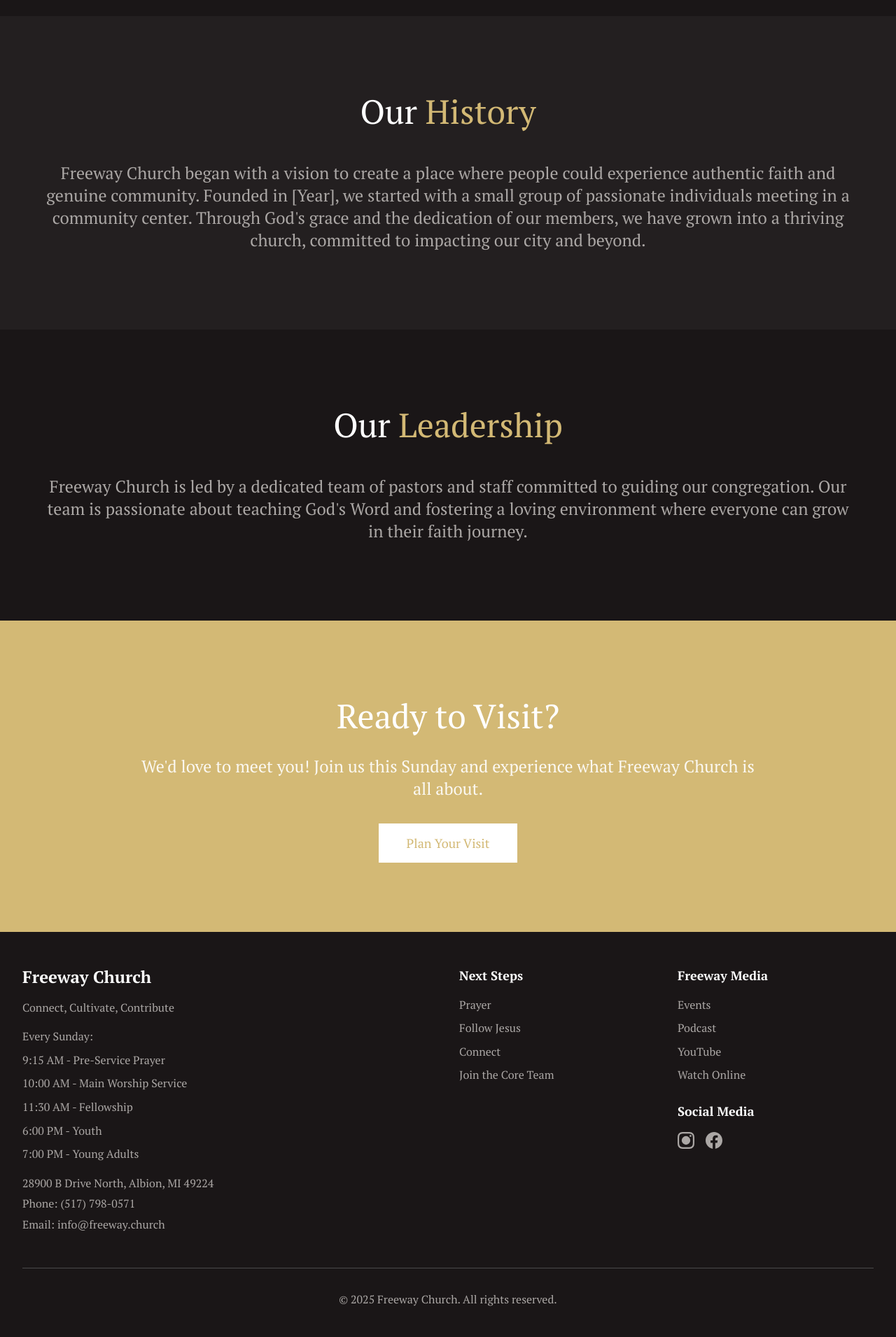
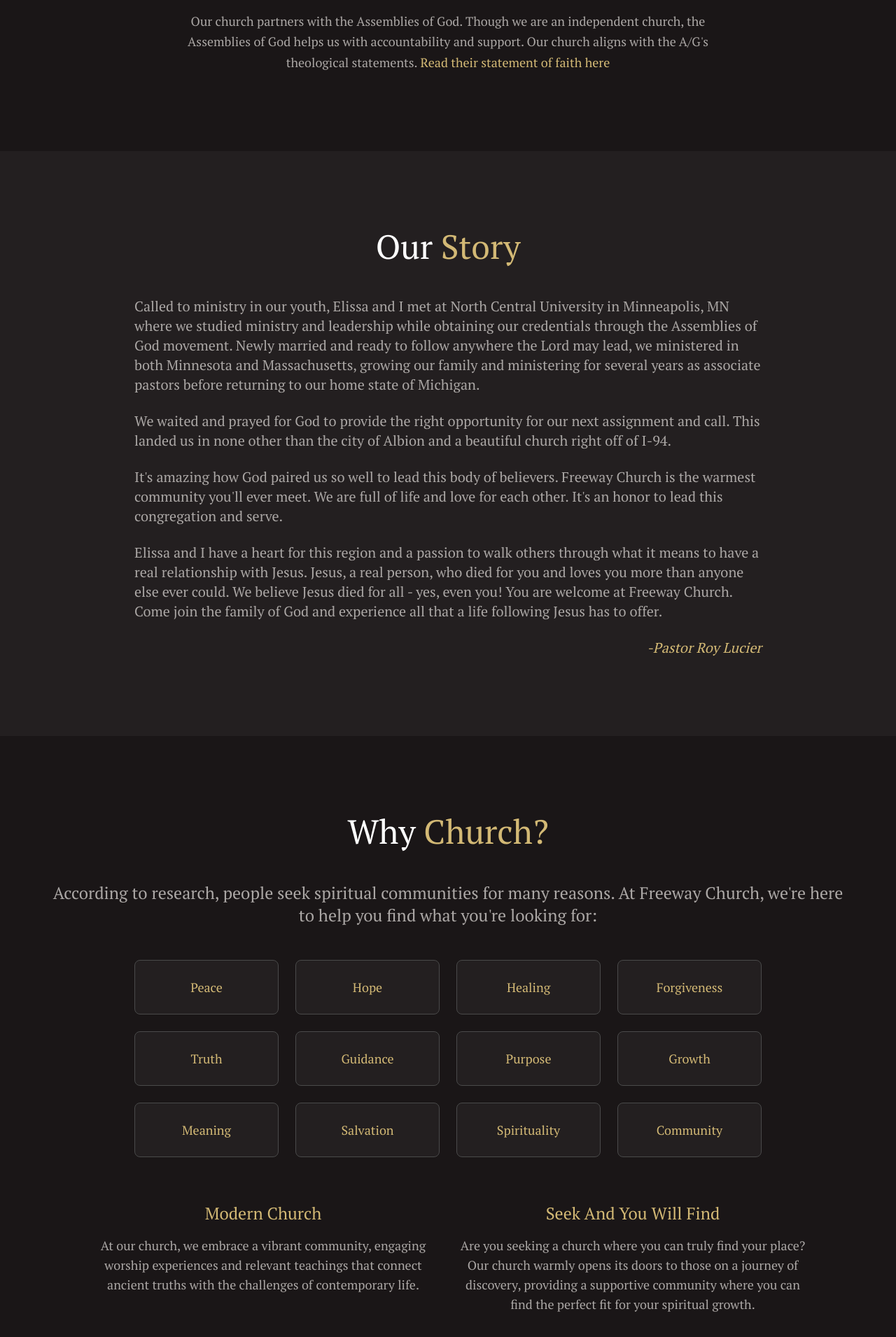
Before and after one commit to rmlucier/Freeway-Church-Website, a Next.js app: page /about in a window 1280 px wide. Shown: the part 1549-3460 px from the top of the page at 70% size. Built offline with nearby package versions, Linux system fonts and the light colour scheme.

Commit message:
Create comprehensive About page with church story, beliefs, and why church section

```diff
--- a/src/app/about/page.tsx
+++ b/src/app/about/page.tsx
@@ -68,42 +68,101 @@ export default function AboutPage() {
           <div className="section-container">
             <div className="max-w-6xl mx-auto text-center">
               <h2 className="text-4xl md:text-5xl font-normal mb-12">What We <span className="text-primary">Believe</span></h2>
+              <div className="space-y-6">
                 <p className="text-xl md:text-2xl text-neutral-light-gray font-light leading-relaxed">
                   We believe in one God, eternally existing in three persons: Father, Son (Jesus Christ),
                   and Holy Spirit. We believe the Bible is the inspired, infallible Word of God, providing
                   guidance for life and faith. We believe in salvation through faith in Jesus Christ, the
                   power of the Holy Spirit, and the importance of community and serving others.
                 </p>
+                <div className="pt-8 border-t border-neutral-dark-gray max-w-3xl mx-auto">
+                  <h3 className="text-2xl font-normal mb-4 text-primary">Our Theological Partnership</h3>
+                  <p className="text-lg text-neutral-light-gray font-light leading-relaxed">
+                    Our church partners with the Assemblies of God. Though we are an independent church,
+                    the Assemblies of God helps us with accountability and support. Our church aligns with
+                    the A/G&apos;s theological statements.
+                    <a href="https://ag.org/Beliefs/Statement-of-Fundamental-Truths"
+                       target="_blank"
+                       rel="noopener noreferrer"
+                       className="text-primary hover:text-primary-dark transition-colors ml-1">
+                      Read their statement of faith here
+                    </a>
+                  </p>
+                </div>
+              </div>
             </div>
           </div>
         </section>
 
-        {/* History Section */}
+        {/* Our Story Section */}
         <section className="py-20 md:py-28 bg-neutral-black text-white">
           <div className="section-container">
-            <div className="max-w-6xl mx-auto text-center">
-              <h2 className="text-4xl md:text-5xl font-normal mb-12">Our <span className="text-primary">History</span></h2>
-              <p className="text-xl md:text-2xl text-neutral-light-gray font-light leading-relaxed">
-                Freeway Church began with a vision to create a place where people could experience
-                authentic faith and genuine community. Founded in [Year], we started with a small
-                group of passionate individuals meeting in a community center. Through God&apos;s grace
-                and the dedication of our members, we have grown into a thriving church, committed
-                to impacting our city and beyond.
+            <div className="max-w-4xl mx-auto">
+              <h2 className="text-4xl md:text-5xl font-normal mb-12 text-center">Our <span className="text-primary">Story</span></h2>
+              <div className="space-y-6 text-lg md:text-xl text-neutral-light-gray font-light leading-relaxed">
+                <p>
+                  Called to ministry in our youth, Elissa and I met at North Central University in Minneapolis, MN
+                  where we studied ministry and leadership while obtaining our credentials through the Assemblies of
+                  God movement. Newly married and ready to follow anywhere the Lord may lead, we ministered in both
+                  Minnesota and Massachusetts, growing our family and ministering for several years as associate
+                  pastors before returning to our home state of Michigan.
                 </p>
+                <p>
+                  We waited and prayed for God to provide the right opportunity for our next assignment and call.
+                  This landed us in none other than the city of Albion and a beautiful church right off of I-94.
+                </p>
+                <p>
+                  It&apos;s amazing how God paired us so well to lead this body of believers. Freeway Church is the
+                  warmest community you&apos;ll ever meet. We are full of life and love for each other. It&apos;s an
+                  honor to lead this congregation and serve.
+                </p>
+                <p>
+                  Elissa and I have a heart for this region and a passion to walk others through what it means to
+                  have a real relationship with Jesus. Jesus, a real person, who died for you and loves you more
+                  than anyone else ever could. We believe Jesus died for all - yes, even you! You are welcome at
+                  Freeway Church. Come join the family of God and experience all that a life following Jesus has to offer.
+                </p>
+                <p className="text-right italic text-primary">
+                  -Pastor Roy Lucier
+                </p>
+              </div>
             </div>
           </div>
         </section>
 
-        {/* Leadership Section */}
+        {/* Why Church Section */}
         <section className="py-20 md:py-28 bg-neutral-near-black text-white">
           <div className="section-container">
-            <div className="max-w-6xl mx-auto text-center">
-              <h2 className="text-4xl md:text-5xl font-normal mb-12">Our <span className="text-primary">Leadership</span></h2>
-              <p className="text-xl md:text-2xl text-neutral-light-gray font-light leading-relaxed">
-                Freeway Church is led by a dedicated team of pastors and staff committed to guiding
-                our congregation. Our team is passionate about teaching God&apos;s Word and fostering
-                a loving environment where everyone can grow in their faith journey.
+            <div className="max-w-6xl mx-auto">
+              <h2 className="text-4xl md:text-5xl font-normal mb-12 text-center">Why <span className="text-primary">Church?</span></h2>
+              <p className="text-xl md:text-2xl text-neutral-light-gray font-light leading-relaxed text-center mb-12">
+                According to research, people seek spiritual communities for many reasons. At Freeway Church,
+                we&apos;re here to help you find what you&apos;re looking for:
               </p>
+              <div className="grid grid-cols-2 md:grid-cols-3 lg:grid-cols-4 gap-6 max-w-4xl mx-auto">
+                {["Peace", "Hope", "Healing", "Forgiveness", "Truth", "Guidance", "Purpose", "Growth", "Meaning", "Salvation", "Spirituality", "Community"].map((item) => (
+                  <div key={item} className="bg-neutral-black border border-neutral-dark-gray rounded-lg p-6 text-center hover:border-primary transition-colors">
+                    <p className="text-lg font-normal text-primary">{item}</p>
+                  </div>
+                ))}
+              </div>
+              <div className="mt-16 grid md:grid-cols-2 gap-8 max-w-5xl mx-auto">
+                <div className="text-center">
+                  <h3 className="text-2xl font-normal mb-4 text-primary">Modern Church</h3>
+                  <p className="text-neutral-light-gray text-lg font-light">
+                    At our church, we embrace a vibrant community, engaging worship experiences and
+                    relevant teachings that connect ancient truths with the challenges of contemporary life.
+                  </p>
+                </div>
+                <div className="text-center">
+                  <h3 className="text-2xl font-normal mb-4 text-primary">Seek And You Will Find</h3>
+                  <p className="text-neutral-light-gray text-lg font-light">
+                    Are you seeking a church where you can truly find your place? Our church warmly
+                    opens its doors to those on a journey of discovery, providing a supportive
+                    community where you can find the perfect fit for your spiritual growth.
+                  </p>
+                </div>
+              </div>
             </div>
           </div>
         </section>
```
Lines whose indentation alone changed are shown as unchanged.
